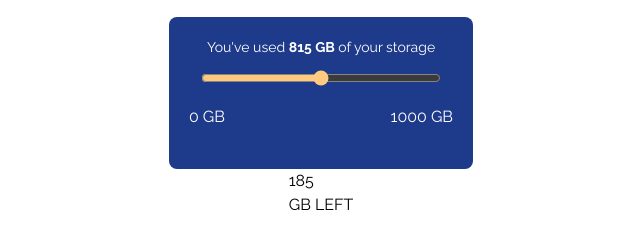
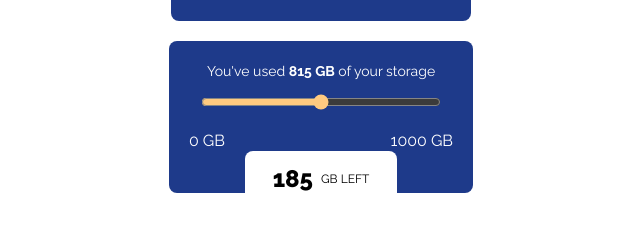
Before and after one commit to Miron-Silviu/data-storage-component, a website: page docs/index.html in a window 1280 px wide. Shown: the part 401-650 px from the top of the page, without its empty margins (319-959 px from the left). Drawn offline with Linux system fonts and the light colour scheme.

Commit message:
Feat : Style info-container .

```diff
--- a/docs/index.html
+++ b/docs/index.html
@@ -65,9 +65,11 @@
           <p class="memory-ends text-white">1000 GB</p>
         </div>
       </div>
-      <div class="info-container">
-        <p>185</p>
-        <p>GB LEFT</p>
+      <div
+        class="info-container bg-white flex p-3 px-7 absolute bottom-48  rounded-lg gap-2"
+      >
+        <p class="font-extrabold text-2xl">185</p>
+        <p class="text-xs mt-2">GB LEFT</p>
       </div>
     </div>
   </body>
```
Also changed, not shown: docs/output.css.
